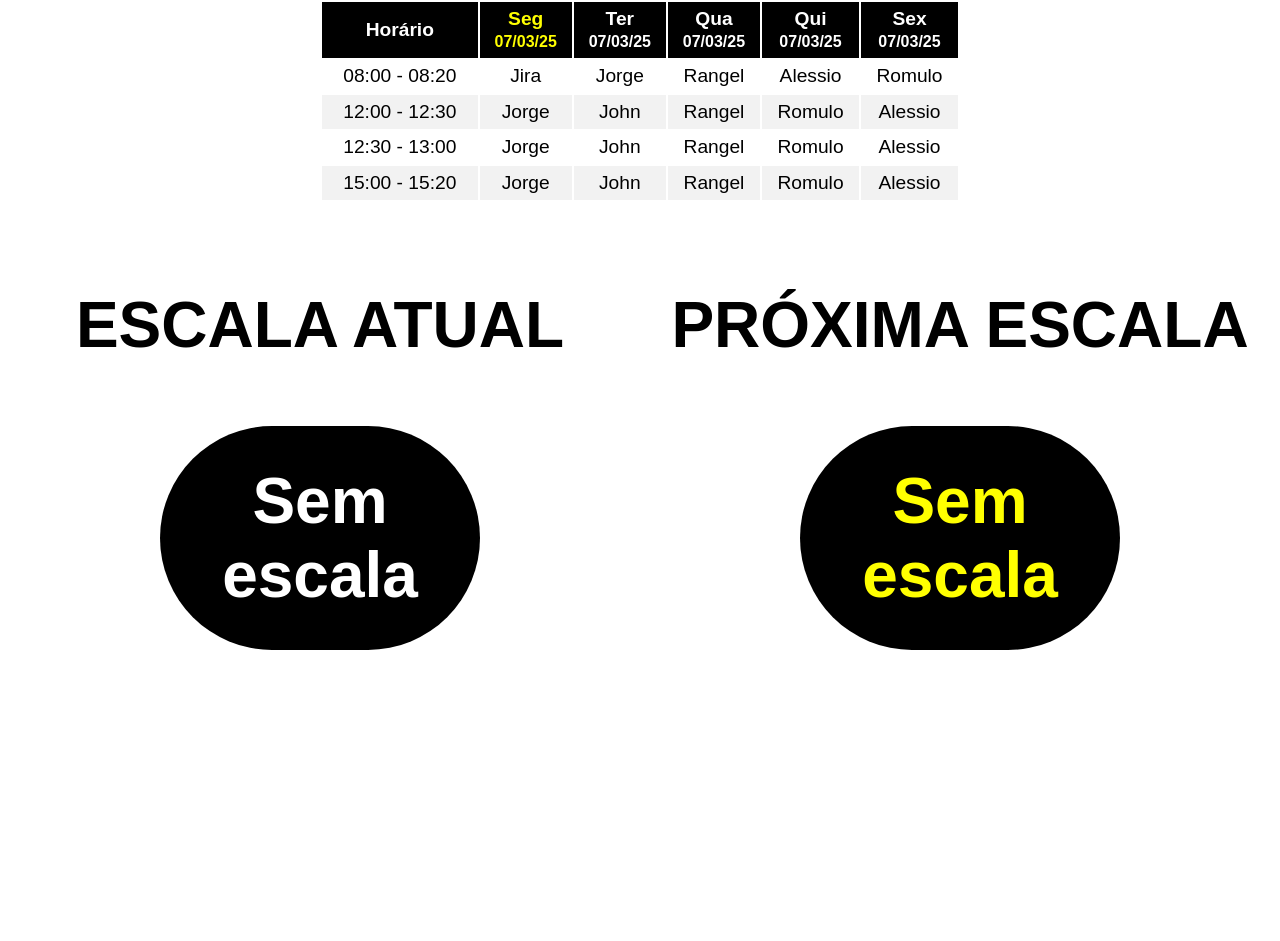
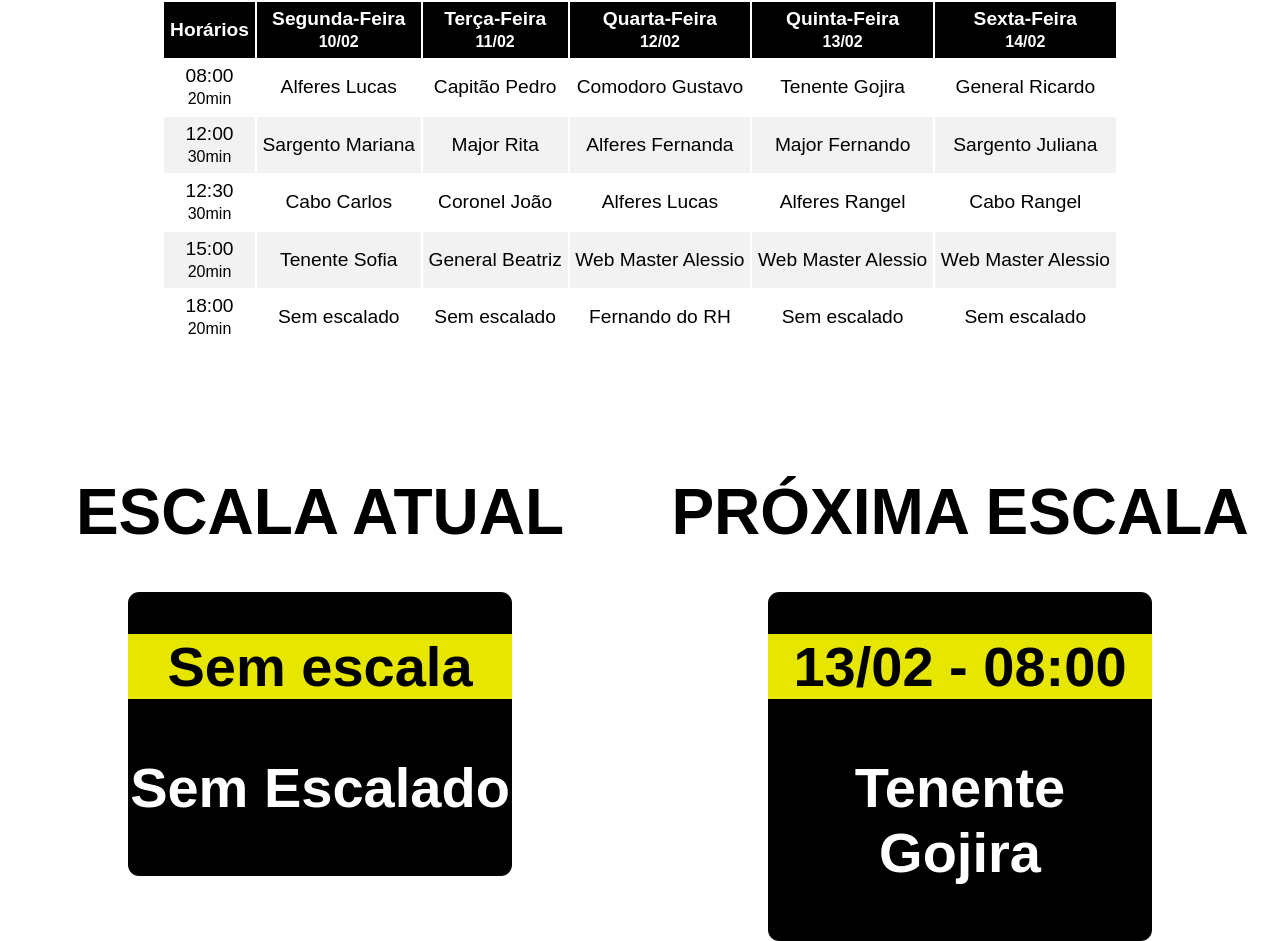
Before and after one commit to trixtrasi/escalasOfTheWeek, a plain HTML site: page index.html in a window 1280 px wide. Before the commit the page ends 800 px from the top, so only its background shows below. Drawn offline with Linux system fonts and the light colour scheme.

Commit message:
JS. Js everywhere
A tabela é povoada com js e as escalas possuem um objeto em uma arquivo separado. Os horários foram atribuidos a um objeto tbm.

```diff
--- /dev/null
+++ b/css/sytle.css
@@ -0,0 +1,72 @@
+body {
+    font-family: Arial, Helvetica, sans-serif;
+    height: 100vh;
+    margin: 0 !important;
+}
+
+.color-yellow {
+    color: yellow;
+}
+
+.color-white {
+    color: white;
+}
+
+.w-50 {
+    width: 50%;
+}
+
+table {
+    width: auto;
+    margin-inline: auto;
+    font-size: larger;
+    text-align: center;
+}
+
+tr:nth-child(even) {
+    background-color: #f2f2f2;
+}
+
+th,
+td {
+    padding: .3em;
+}
+
+th {
+    background-color: black;
+    color: white;
+}
+
+
+.diaAtual {
+    color: yellow;
+}
+
+.proximaEscala {
+    text-align: center;
+    display: flex;
+}
+
+.escalaData {
+    margin-top: .75em;
+    margin-bottom: .75em;
+    background-color: #e6e600;
+    color: black;
+}
+
+.proximaEscala>div>h1 {
+    text-transform: uppercase;
+    margin-top: 2em;
+    font-size: 4em;
+}
+
+.horarioEEscalado {
+    background-color: black;
+    color: aliceblue;
+    font-size: 3.5em;
+    font-weight: bolder;
+    width: 60%;
+    margin-inline: auto;
+    border-radius: .2em;
+    align-content: center;
+}
--- a/index.html
+++ b/index.html
@@ -5,58 +5,16 @@
     <meta charset="UTF-8">
     <meta name="viewport" content="width=device-width, initial-scale=1.0">
     <title>Escala de Apoio CMEIV</title>
-    <link rel="stylesheet" href="sytle.css">
-    <script src="functin.js"></script>
+    <link rel="stylesheet" href="css/sytle.css">
+    <script type="module" src="js/script.js"></script>
 </head>
 
 <body>
     <div class="tabelaEscala">
         <table>
-            <thead>
-                <tr>
-                    <th>Horário</th>
-                    <th class="diaAtual">Seg <br><small>07/03/25</small></th>
-                    <th class="diaSemana">Ter <br><small>07/03/25</small></th>
-                    <th class="diaSemana">Qua <br><small>07/03/25</small></th>
-                    <th class="diaSemana">Qui <br><small>07/03/25</small></th>
-                    <th class="diaSemana">Sex <br><small>07/03/25</small></th>
-                </tr>
+            <thead id="escalasTHead">
             </thead>
-            <tbody>
-                <tr>
-                    <td>08:00 - 08:20</td>
-                    <td id="2025-03-07T18:15" data-duracao="20">Jira</td>
-                    <td id="2025-03-07T19:39" data-duracao="20">Jorge</td>
-                    <td id="2025-03-05T08:00" data-duracao="20">Rangel</td>
-                    <td id="2025-03-06T08:00" data-duracao="20">Alessio</td>
-                    <td id="2025-03-07T16:00" data-duracao="20">Romulo</td>
-                </tr>
-
-                <tr>
-                    <td>12:00 - 12:30</td>
-                    <td id="2025-03-03T12:00" data-duracao="30">Jorge</td>
-                    <td id="2025-03-04T12:00" data-duracao="30">John</td>
-                    <td id="2025-03-05T12:00" data-duracao="30">Rangel</td>
-                    <td id="2025-03-06T12:00" data-duracao="30">Romulo</td>
-                    <td id="2025-03-07T12:00" data-duracao="30">Alessio</td>
-
-                </tr>
-                <tr>
-                    <td>12:30 - 13:00</td>
-                    <td id="2025-03-03T12:30" data-duracao="30">Jorge</td>
-                    <td id="2025-03-04T12:30" data-duracao="30">John</td>
-                    <td id="2025-03-05T12:30" data-duracao="30">Rangel</td>
-                    <td id="2025-03-06T12:30" data-duracao="30">Romulo</td>
-                    <td id="2025-03-07T12:30" data-duracao="30">Alessio</td>
-                </tr>
-                <tr>
-                    <td>15:00 - 15:20</td>
-                    <td id="2025-03-03T15:00" data-duracao="20">Jorge</td>
-                    <td id="2025-03-04T15:00" data-duracao="20">John</td>
-                    <td id="2025-03-05T15:00" data-duracao="20">Rangel</td>
-                    <td id="2025-03-07T15:00" data-duracao="20">Romulo</td>
-                    <td id="2025-03-07T15:00" data-duracao="20">Alessio</td>
-                </tr>
+            <tbody id="escalasTbody">
             </tbody>
         </table>
     </div>
@@ -64,17 +22,17 @@
     <div class="proximaEscala">
         <div class="atual w-50">
             <h1>Escala Atual</h1>
-            <p>
-                <span class="color-white" id="escalaAtualTempo"></span> <br>
-                <span class="color-white" id="escalaAtualEscalado"></span>
-            </p>
+            <div class="horarioEEscalado">
+                <p class="escalaData color-white" id="escalaAtualTempo"></p>
+                <p class="color-white" id="escalaAtualEscalado"></p>
+            </div>
         </div>
         <div class="proxima w-50">
             <h1>Próxima escala</h1>
-            <p>
-                <span class="color-yellow" id="escalaProximaTempo"></span> <br>
-                <span class="color-white" id="escalaProximaEscalado"></span>
-            </p>
+            <div class="horarioEEscalado">
+                <p class="escalaData color-white" id="escalaProximaTempo"></p>
+                <p class="color-white" id="escalaProximaEscalado"></p>
+        </div>
         </div>
     </div>
 
--- /dev/null
+++ b/js/escalaManager.js
@@ -0,0 +1,59 @@
+export function formatarHora(data) {
+    if (!data) return "Sem escala";
+    const dia = data.getDate().toString().padStart(2, '0') + "/" + data.getMonth().toString().padStart(2, '0');
+    const horas = data.getHours().toString().padStart(2, '0');
+    const minutos = data.getMinutes().toString().padStart(2, '0');
+
+    return `${dia} - ${horas}:${minutos}`;
+}
+
+export function atualizarEscala(idTempo, idEscalado, dataHora, escalado) {
+    document.getElementById(idTempo).textContent = formatarHora(dataHora);
+    document.getElementById(idEscalado).textContent = escalado || "Sem Escalado";
+}
+
+export function verificarEscala() {
+    const agora = new Date();
+    const colunas = document.querySelectorAll("td[id]");
+    let proximaEscala = null;
+    let escalaAtualEncontrada = false;
+    let ativarAlarme = false;
+
+    colunas.forEach(coluna => {
+        const dataHoraEscala = new Date(coluna.id);
+        const duracaoMinutos = parseInt(coluna.getAttribute("data-duracao"));
+        const fimEscala = new Date(dataHoraEscala.getTime() + duracaoMinutos * 60000);
+        const escalado = coluna.textContent;
+        const tempoRestante = dataHoraEscala - agora;
+
+        // ESCALA ATUAL
+        if (!escalaAtualEncontrada && agora >= dataHoraEscala && agora < fimEscala) {
+            atualizarEscala("escalaAtualTempo", "escalaAtualEscalado", dataHoraEscala, escalado);
+            escalaAtualEncontrada = true;
+        }
+
+        // PRÓXIMA ESCALA
+        if (dataHoraEscala > agora && (!proximaEscala || dataHoraEscala < proximaEscala.dataHoraEscala)) {
+            proximaEscala = { dataHoraEscala, escalado };
+
+            // Ativar alarme 2 minutos antes da escala
+            if (tempoRestante <= 2 * 60000 && tempoRestante > 1 * 60000) {
+                ativarAlarme = true;
+            }
+        }
+    });
+
+    if (!escalaAtualEncontrada) {
+        atualizarEscala("escalaAtualTempo", "escalaAtualEscalado", null, null);
+    }
+
+    if (proximaEscala) {
+        atualizarEscala("escalaProximaTempo", "escalaProximaEscalado", proximaEscala.dataHoraEscala, proximaEscala.escalado);
+    } else {
+        atualizarEscala("escalaProximaTempo", "escalaProximaEscalado", null, null);
+    }
+
+    if (ativarAlarme) {
+        document.getElementById("warning").play();
+    }
+}
--- /dev/null
+++ b/js/escalas.js
@@ -0,0 +1,65 @@
+//não é necessário mexer aqui. move along. Só se quiser alterar o horario
+export const horarios = {
+    0: [{ inicio: "08:00", duracao: 20 }],
+    1: [{ inicio: "12:00", duracao: 30 }],
+    2: [{ inicio: "12:30", duracao: 30 }],
+    3: [{ inicio: "15:00", duracao: 20 }],
+    4: [{ inicio: "18:00", duracao: 20 }],
+    //adicionando mais horarios
+    //4: [{ inicio: "19:00", duracao: 60 }]
+};
+//ajustar as datas e os escalados pra cada horário. O horario é referente ao objeto dos horarios
+export const escalas = [
+    {
+        diaSemana: "Segunda-Feira",
+        data: "2025-03-10",
+        escalas: [
+            { hora: 0, nome: "Alferes Lucas" },
+            { hora: 1, nome: "Sargento Mariana" },
+            { hora: 2, nome: "Cabo Carlos" },
+            { hora: 3, nome: "Tenente Sofia" }
+        ]
+    },
+    {
+        diaSemana: "Terça-Feira",
+        data: "2025-03-11",
+        escalas: [
+            { hora: 0, nome: "Capitão Pedro" },
+            { hora: 1, nome: "Major Rita" },
+            { hora: 2, nome: "Coronel João" },
+            { hora: 3, nome: "General Beatriz" }
+        ]
+    },
+    {
+        diaSemana: "Quarta-Feira",
+        data: "2025-03-12",
+        escalas: [
+            { hora: 0, nome: "Comodoro Gustavo" },
+            { hora: 1, nome: "Alferes Fernanda" },
+            { hora: 2, nome: "Alferes Lucas" },
+            { hora: 3, nome: "Web Master Alessio" },
+            { hora: 4, nome: "Fernando do RH" }
+        ]
+    },
+    {
+        diaSemana: "Quinta-Feira",
+        data: "2025-03-13",
+        escalas: [
+            { hora: 0, nome: "Tenente Gojira" },
+            { hora: 1, nome: "Major Fernando" },
+            { hora: 2, nome: "Alferes Rangel" },
+            { hora: 3, nome: "Web Master Alessio" }
+
+        ]
+    },
+    {
+        diaSemana: "Sexta-Feira",
+        data: "2025-03-14",
+        escalas: [
+            { hora: 0, nome: "General Ricardo" },
+            { hora: 1, nome: "Sargento Juliana" },
+            { hora: 2, nome: "Cabo Rangel" },
+            { hora: 3, nome: "Web Master Alessio" }
+        ]
+    }
+];
--- /dev/null
+++ b/js/script.js
@@ -0,0 +1,8 @@
+import { povoarTabela } from "./tabelaEscala.js";
+import { verificarEscala } from "./escalaManager.js";
+
+document.addEventListener("DOMContentLoaded", function () {
+    povoarTabela();
+    verificarEscala();
+    setInterval(verificarEscala, 60000);
+});
--- /dev/null
+++ b/js/tabelaEscala.js
@@ -0,0 +1,46 @@
+import { escalas } from "./escalas.js";
+import { horarios } from "./escalas.js";
+
+export function povoarTabela() {
+    const thead = document.getElementById("escalasTHead");
+    const tbody = document.getElementById("escalasTbody");
+
+
+    thead.innerHTML = ""; // Limpa antes de preencher
+    tbody.innerHTML = "";
+
+    const linhaHead = document.createElement("tr");
+
+    // Cabeçalho com "Horários"
+    let colunasHead = `<th>Horários</th>`;
+
+    escalas.forEach(diaEscala => {
+        let dateHead = new Date(diaEscala.data);
+        let dd_mm = dateHead.getDate().toString().padStart(2, '0') + "/" + dateHead.getMonth().toString().padStart(2, '0');
+
+        colunasHead += `<th>${diaEscala.diaSemana}<br><small>${dd_mm}</small></th>`;
+    });
+
+    linhaHead.innerHTML = colunasHead;
+    thead.appendChild(linhaHead);
+
+    //Quantidade de objetos de horários dinamicos
+    const totalHorarios = Object.keys(horarios).length;
+    // Gerando linhas com os horários e nomes
+    for (let i = 0; i < totalHorarios; i++) {
+        const linhaBody = document.createElement("tr");
+
+        // Pegando o horário e duração corretamente do objeto `horarios`
+        const horarioInfo = horarios[i]?.[0];
+
+        let colunasBody = `<td>${horarioInfo.inicio}<br><small> ${horarioInfo.duracao}min</small></td>`; // Coluna de horário
+
+        escalas.forEach(diaEscala => {
+            const escala = diaEscala.escalas.find(e => e.hora === i)?? 'Sem escalado';
+            colunasBody += `<td id="${diaEscala.data}T${horarioInfo.inicio}" data-duracao="${horarioInfo.duracao}">${escala.nome ?? 'Sem escalado'}</td>`;
+        });
+
+        linhaBody.innerHTML = colunasBody;
+        tbody.appendChild(linhaBody);
+    }
+}
```
Also changed, not shown: 1 other file.
